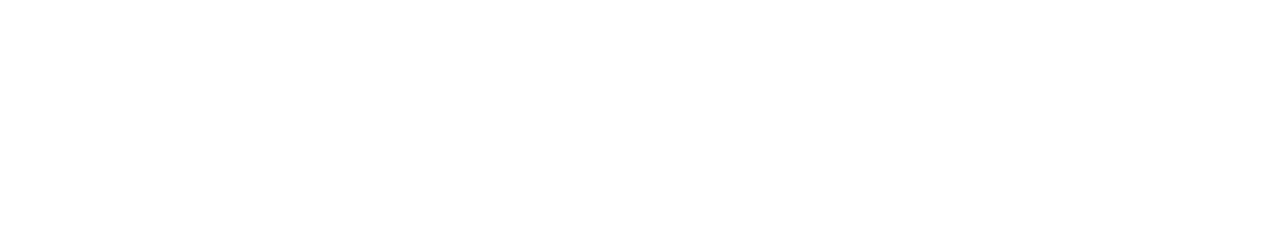
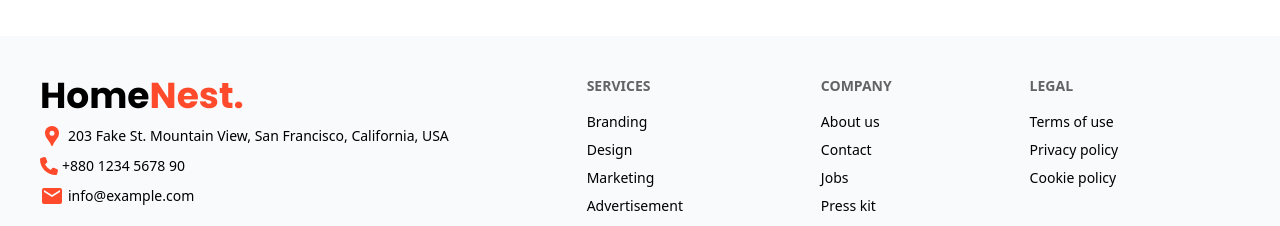
Before and after one commit to rafiul-neti/homenest-client, a React (Vite) app: page / in a window 1280 px wide. Shown: the part 2571-2797 px from the top of the page. Before the commit the page ends 2607 px from the top, so only its background shows below. Built offline with nearby package versions, Linux system fonts and the light colour scheme; no server answers.

Commit message:
added footer

```diff
--- a/src/Components/Footer.jsx
+++ b/src/Components/Footer.jsx
@@ -0,0 +1,55 @@
+import React from "react";
+import { FaPhone } from "react-icons/fa6";
+import { MdLocationPin, MdMail } from "react-icons/md";
+
+const Footer = () => {
+  return (
+    <>
+      <footer className="footer sm:footer-horizontal bg-base-200 text-base-content p-10">
+        <div className="">
+          <h1 className="text-h1">
+            Home<span className="text-primary">Nest.</span>
+          </h1>
+          <p className="flex items-center gap-1">
+            <MdLocationPin className="text-primary text-2xl" /> 203 Fake St.
+            Mountain View, San Francisco, California, USA
+          </p>
+          <p className="flex items-center gap-1">
+            <FaPhone className="text-primary text-lg" /> +880 1234 5678 90
+          </p>
+          <p className="flex items-center gap-1">
+            <MdMail className="text-primary text-2xl" /> info@example.com
+          </p>
+        </div>
+        <nav>
+          <h6 className="footer-title">Services</h6>
+          <a className="link link-hover">Branding</a>
+          <a className="link link-hover">Design</a>
+          <a className="link link-hover">Marketing</a>
+          <a className="link link-hover">Advertisement</a>
+        </nav>
+        <nav>
+          <h6 className="footer-title">Company</h6>
+          <a className="link link-hover">About us</a>
+          <a className="link link-hover">Contact</a>
+          <a className="link link-hover">Jobs</a>
+          <a className="link link-hover">Press kit</a>
+        </nav>
+        <nav>
+          <h6 className="footer-title">Legal</h6>
+          <a className="link link-hover">Terms of use</a>
+          <a className="link link-hover">Privacy policy</a>
+          <a className="link link-hover">Cookie policy</a>
+        </nav>
+      </footer>
+      <div className="bg-base-200 text-center pt-2 pb-4">
+        <p className="text-gray-600">
+          Copyright © {new Date().getFullYear()} - All right reserved by HomeNest
+          Industries Ltd
+        </p>
+      </div>
+    </>
+  );
+};
+
+export default Footer;
--- a/src/Components/Navbar.jsx
+++ b/src/Components/Navbar.jsx
@@ -72,8 +72,8 @@
               {links}
             </ul>
           </div>
-          <Link to={`/`} className="btn btn-ghost text-xl">
-            HomeNest
+          <Link to={`/`} className="btn btn-ghost">
+            <h3 className="text-h2">Home<span className="text-primary">Nest.</span></h3>
           </Link>
         </div>
         <div className="navbar-center hidden lg:flex">
--- a/src/Layouts/HomeLayout.jsx
+++ b/src/Layouts/HomeLayout.jsx
@@ -1,6 +1,7 @@
 import React from "react";
 import { Outlet } from "react-router";
 import Navbar from "../Components/Navbar";
+import Footer from "../Components/Footer";
 
 const HomeLayout = () => {
   return (
@@ -9,6 +10,7 @@
       <div className="">
         <Outlet />
       </div>
+      <Footer />
     </section>
   );
 };
```
